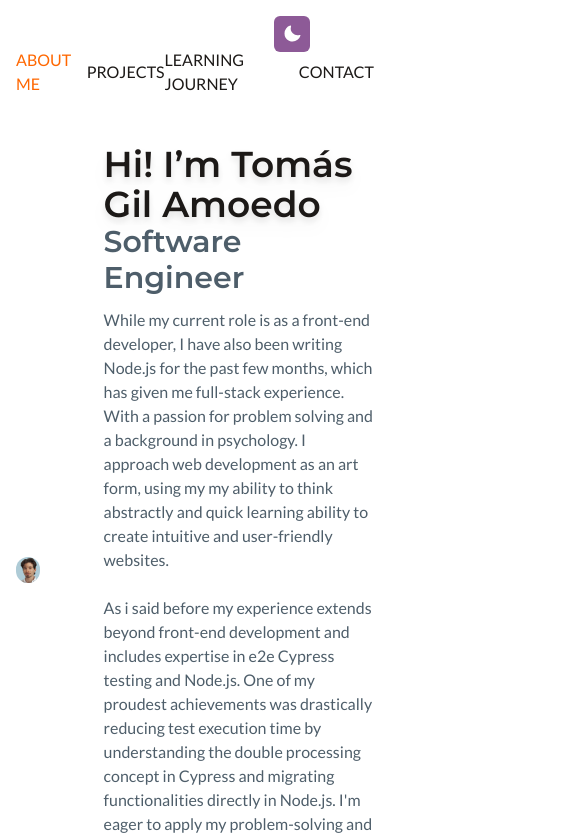
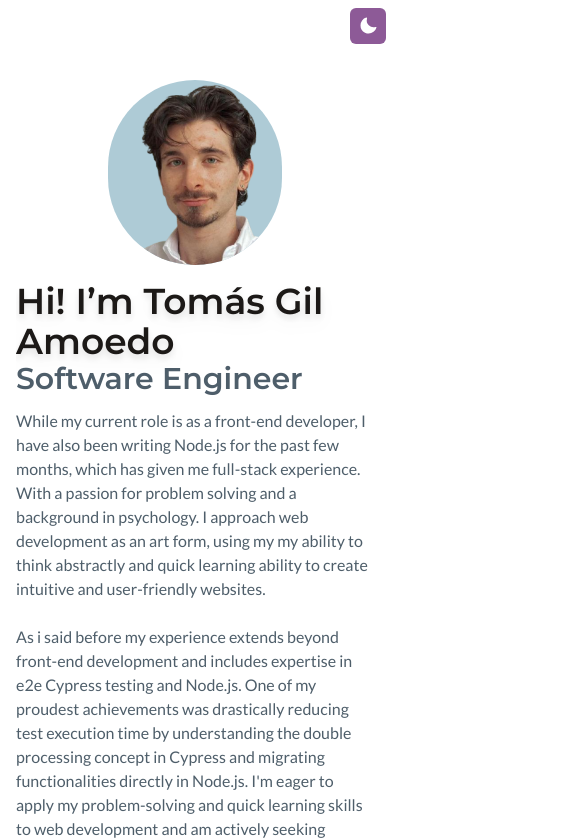
Before and after one commit to Tommydemian/portfolio, a React (Vite) app: page / in a window 390 px wide. Shown: the top 840 px of the page, 585 px wide, since content can reach past the window. Built offline with nearby package versions, Linux system fonts and the light colour scheme; some icons are missing.

Commit message:
mobile menu structure done

```diff
--- a/src/App.tsx
+++ b/src/App.tsx
@@ -53,7 +53,7 @@ function App() {
       <button
         type='button'
         onClick={handleThemeSwitch}
-        className='fixed p-2 z-10 right-20 top-4 bg-[#8D5A97] dark:bg-orange-300 text-lg rounded-md'
+        className='absolute p-2 z-10 right-1 top-2 bg-[#8D5A97] dark:bg-orange-300 text-lg rounded-md'
       >
         {theme === 'dark' ? sun : moon}
       </button>
--- a/src/components/Button.tsx
+++ b/src/components/Button.tsx
@@ -15,7 +15,7 @@ type ButtonProps = {
 
 const Button = ({children, rounded, primary, secondary, onClick}: ButtonProps) => {
   return (
-    <button onClick={onClick} className={classNames('py-2 px-5 cursor-pointer select-none outline-none shadow-md disabled:cursor-not-allowed disabled:bg-neutral-300 disabled:text-neutral-100 disabled:shadow-inner inline-flex items-center justify-center',
+    <button onClick={onClick} className={classNames('py-2 px-5 text-[13px] sm:text-base font-bold cursor-pointer select-none outline-none shadow-md disabled:cursor-not-allowed disabled:bg-neutral-300 disabled:text-neutral-100 disabled:shadow-inner inline-flex items-center justify-center',
      rounded ?'rounded-[10px]': '',
      primary ? ' bg-pumpkin rounded-[10px] text-russet' : '',
      secondary ? 'bg-lightblue text-charcoal' : ''
--- a/src/components/Footer.tsx
+++ b/src/components/Footer.tsx
@@ -3,7 +3,7 @@ import { Icon } from '@iconify/react';
 
 function Footer() {
 	return (
-		<div className="py-5 text-center border-t border-b border-gradient max-w-5xl mx-auto w-full mb-2">
+		<div className="py-5 text-center border-t border-b border-gradient max-w-5xl mx-auto w-full mb-2 mt-4">
 				<div className="container max-w-screen-lg mx-auto">
 					<div>
 						<div className="flex flex-wrap justify-center gap-2">
--- a/src/components/Intro.tsx
+++ b/src/components/Intro.tsx
@@ -1,4 +1,4 @@
-import React from 'react'
+import React, { useState, useEffect } from 'react'
 
 import { Icon } from '@iconify/react';
 // Components:
@@ -8,13 +8,36 @@ import TechStack from '../containers/TechStack';
 import me from '../assets/me.png'
 
 const Intro = () => {
+
+  const [isMobile, setIsMobile] = useState(false)
+  const [isOpen, setIsOpen] = useState(false)
+
+  const toggleMenu = () => {
+    setIsOpen(!isOpen)
+  }
+
+  const trackDesktop = () => {
+    const innerWith = window.innerWidth
+    if (innerWith < 650){
+      setIsMobile(true)
+    } else {
+      setIsMobile(false)
+    }
+  }
+
+  useEffect(() => {
+    trackDesktop();
+    window.addEventListener("resize", trackDesktop);
+    return () => window.removeEventListener("resize", trackDesktop);
+  }, []);
+
   return (
-    <section>
-    <div className='flex max-w-5xl mx-auto'>
-      <div className='my-auto mx-auto'>
-        <img  src={me} alt="picture of me" className='outline outline-none rounded-full dark:bg-charcoal bg-lightblue100' />
+    <section className='overflow-y-hidden'>
+    <div className='mt-20 sm:mt-0 flex flex-col justify-center items-center sm:flex-row max-w-5xl mx-auto'>
+      <div className='my-auto mx-auto w-[173.9px] h-[185px] sm:w-auto sm:h-auto'>
+        <img  src={me} alt="picture of me" className='rounded-full dark:bg-charcoal bg-lightblue100' />
       </div>
-      <div className='basis-[70%] ml-16 flex-grow'>
+      <div className='mt-4 sm:basis-[70%] sm:ml-16 sm:flex-grow'>
         <h1 className='font-Montserrat text-4xl dark:text-white font-semibold drop-shadow-lg shadow-[#FF6700]'>Hi! I’m Tomás Gil Amoedo</h1>
         <h2 className='font-Montserrat text-3xl text-gray600 dark:text-gray100 font-semibold mb-3 capitalize text-left'>software engineer</h2>
         <p style={{lineHeight: '1.5'}} className='text-base max-w-xl text-gray600 dark:text-gray100 font-Lato'>While my current role is as a front-end developer, I have also been writing Node.js for the past few months, which has given me full-stack experience. With a passion for problem solving and a background in psychology. I approach web development as an art form, using my my ability to think abstractly and quick learning ability to create intuitive and user-friendly websites.
@@ -34,9 +57,25 @@ const Intro = () => {
         </div>
       </div>
     </div>
+    {
+      !isMobile &&
       <TechStack />
+    }
     </section>
   )
 }
 
+// const Intro = () => {
+//   return (
+//     <section>
+//       <h1>Hi! I’m Tomás Gil Amoedo</h1>
+//       <p>While my current role is as a front-end developer, I have also been writing Node.js for the past few months, which has given me full-stack experience. With a passion for problem solving and a background in psychology. I approach web development as an art form, using my my ability to think abstractly and quick learning ability to create intuitive and user-friendly websites.
+//          <br /> <br />
+//          As i said before my experience extends beyond front-end development and includes expertise in e2e Cypress testing and Node.js. One of my proudest achievements was drastically reducing test execution time by understanding the double processing concept in Cypress and migrating functionalities directly in Node.js. I'm eager to apply my problem-solving and quick learning skills to web development and am actively seeking opportunities to do so.
+//         <br /> <br />
+//          </p>
+//     </section>
+//   )
+// }
+
 export default Intro
--- a/src/containers/Navbar.tsx
+++ b/src/containers/Navbar.tsx
@@ -1,5 +1,8 @@
-import React from 'react'
+import React, { useEffect, useState } from 'react'
 import { NavLink, NavLinkProps } from 'react-router-dom'
+import { Icon } from '@iconify/react';
+
+import { navLinks } from '../data/navLinks';
 
 type CustomLinkProps = NavLinkProps & {
     activeClass: string;
@@ -7,37 +10,85 @@ type CustomLinkProps = NavLinkProps & {
   };
 
 const Navbar = () => {
+
+  const [isMobile, setIsMobile] = useState(false)
+  const [isOpen, setIsOpen] = useState(false)
+
+  const toggleMenu = () => {
+    setIsOpen(!isOpen)
+  }
+
+  const trackDesktop = () => {
+    const innerWith = window.innerWidth
+    if (innerWith < 638){
+      setIsMobile(true)
+    } else {
+      setIsMobile(false)
+    }
+  }
+
+  useEffect(() => {
+    trackDesktop();
+    window.addEventListener("resize", trackDesktop);
+    return () => window.removeEventListener("resize", trackDesktop);
+  }, []);
+
+  useEffect(() => {
+    const bodyEl = document.querySelector('body');
+    if (isOpen && bodyEl) {
+      bodyEl.style.overflowY = 'hidden';
+    } else if (!isOpen && bodyEl){
+      bodyEl.style.overflowY ='auto';
+    }
+  }, [isOpen]);
+
+  console.log(isMobile)
+
   return (
-    <div className='flex items-center justify-between py-12 max-w-5xl'>
+    <div>
+    <div className='hidden sm:flex items-center justify-between py-12 max-w-5xl'>
+      {
+        navLinks.map(navLink => (
           <CustomLink
-       to="/"
-       end
+          key={navLink.name}
+           to={navLink.to}
+           end={navLink.to === '/' ? true : false}
            activeClass="text-pumpkin"
            className="uppercase font-Lato text-base"
            >
-        About me
+            {navLink.name}
        </CustomLink>
+        ))
+      }
+    </div>
+    {
+      isOpen ? (
+        <Icon icon="material-symbols:close-rounded" className='block sm:hidden w-10 h-10 absolute top-0 left-0 cursor-pointer z-20' onClick={toggleMenu} />
+
+        ): (
+          <Icon icon="mi:menu" className='block sm:hidden w-10 h-10 absolute top-0 left-0 cursor-pointer z-20' onClick={toggleMenu} />
+      )
+    }
+    { isOpen ? (
+      <div
+    className='bg-[#F3F5F6] dark:bg-[#1a2023] block fixed top-0 bottom-0 left-0 right-1/2 sm:hidden z-10'
+    >
+    {
+
+        navLinks.map(navLink => (
           <CustomLink
-      to="/projects"
+          key={navLink.name}
+           to={navLink.to}
+           end={navLink.to === '/' ? true : false}
            activeClass="text-pumpkin"
-       className="uppercase font-Lato text-base"
+           className="uppercase font-Lato text-base block mt-10 font-bold px-2"
            >
-            Projects
+            {navLink.name}
        </CustomLink>
-      <CustomLink
-      to="/learning-journey"
-      activeClass="text-pumpkin"
-      className="uppercase font-Lato text-base"
-      >
-        Learning journey
-    </CustomLink>
-    <CustomLink
-    to="/contact"
-     activeClass="text-pumpkin"
-     className="uppercase font-Lato text-base"
-     >
-        Contact
-     </CustomLink>
+        ))
+      }
+    </div>) : <></>
+}
     </div>
   )
 }
--- a/src/containers/TechStack.tsx
+++ b/src/containers/TechStack.tsx
@@ -19,7 +19,7 @@ const TechStack = () => {
 
   return (
     <div
-      className='my-10 flex items-center justify-center mx-auto gap-x-5 py-4 dark:bg-charcoal bg-lightblue100 px-4'>
+      className='my-10 flex items-center justify-center flex-wrap mx-auto gap-x-5 py-4 dark:bg-charcoal bg-lightblue100 px-4'>
       {
         icons.map((icon: IconDescription) => (
           <div key={icon.name}>
--- /dev/null
+++ b/src/data/navLinks.ts
@@ -0,0 +1,6 @@
+export const navLinks = [
+    {name: 'About me', to: '/'},
+    {name: 'Projects', to: '/projects'},
+    {name: 'Learning journey', to: '/learning-journey'},
+    {name: 'Contact', to: '/contact'}
+]
--- a/src/main.tsx
+++ b/src/main.tsx
@@ -5,6 +5,6 @@ import './index.css'
 
 ReactDOM.createRoot(document.getElementById('root') as HTMLElement).render(
   <React.StrictMode>
-    <App />
+    <App  />
   </React.StrictMode>,
 )
```
Lines whose indentation alone changed are shown as unchanged.
